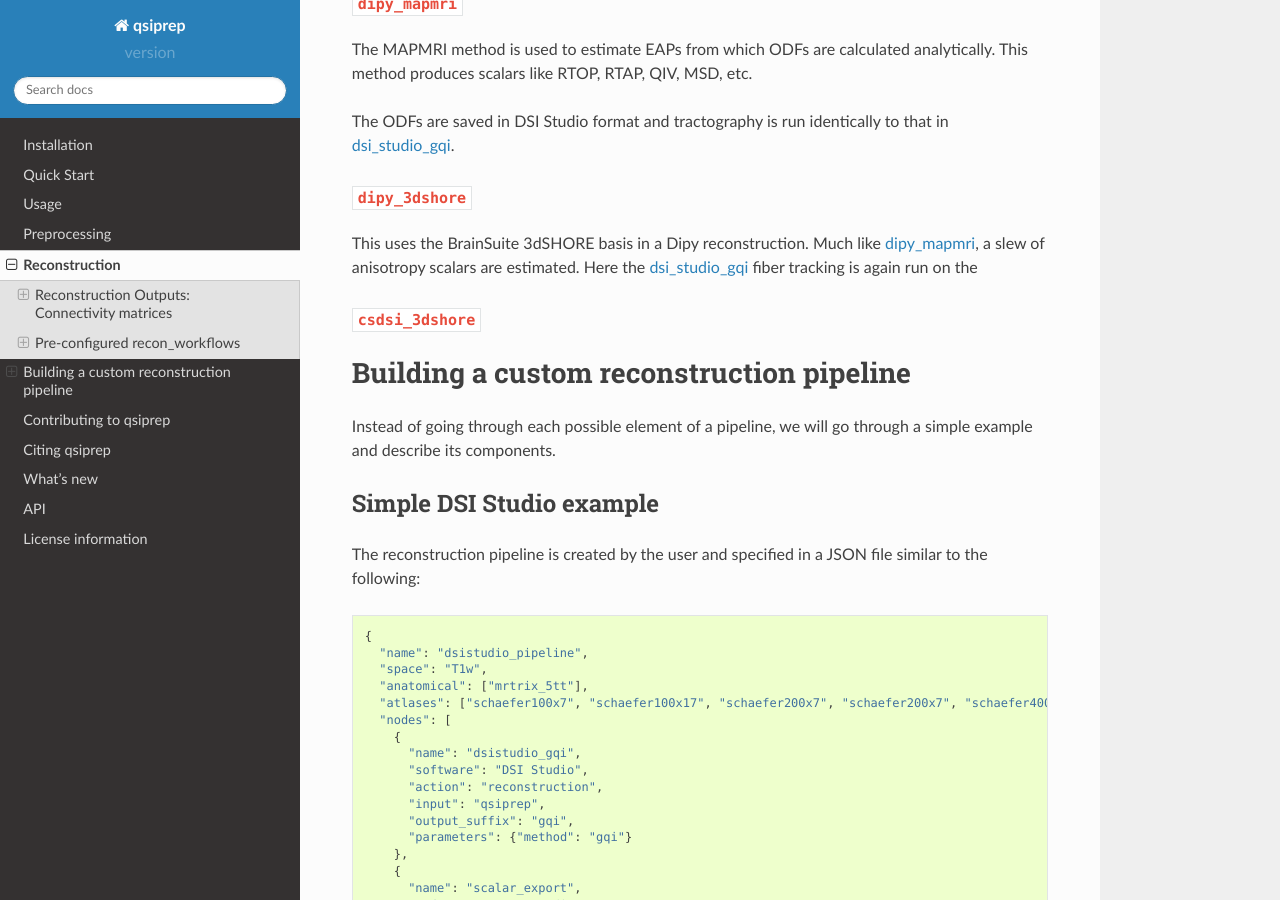
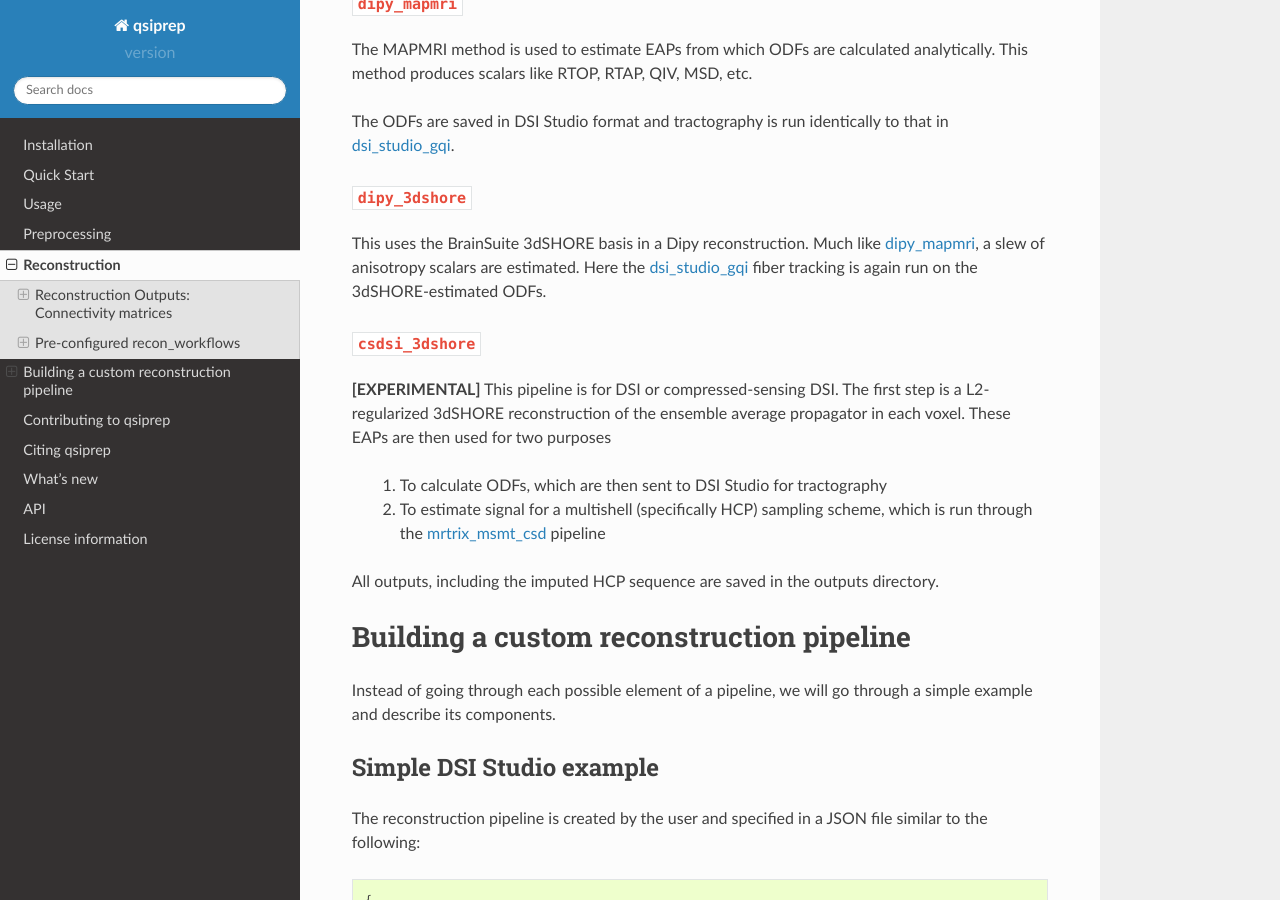
Before and after one commit to PennLINC/qsiprep, a Sphinx documentation site: the page built from docs/reconstruction.rst, in a window 1280 px wide and 900 px high, scrolled down 4097 px. Built offline with Sphinx 7.4.7 and the Read the Docs theme 2.0.0, drawn with Linux system fonts in a browser that asks for light colours.

Commit message:
update csdsi documentation

```diff
--- a/docs/reconstruction.rst
+++ b/docs/reconstruction.rst
@@ -236,13 +236,22 @@ The ODFs are saved in DSI Studio format and tractography is run identically to t
 
 This uses the BrainSuite 3dSHORE basis in a Dipy reconstruction. Much like :ref:`dipy_mapmri`,
 a slew of anisotropy scalars are estimated. Here the :ref:`dsi_studio_gqi` fiber tracking is
-again run on the
+again run on the 3dSHORE-estimated ODFs.
 
 .. _csdsi_3dshore:
 
 ``csdsi_3dshore``
 ^^^^^^^^^^^^^^^^^
 
+**[EXPERIMENTAL]** This pipeline is for DSI or compressed-sensing DSI. The first step is a
+L2-regularized 3dSHORE reconstruction of the ensemble average propagator in each voxel. These EAPs
+are then used for two purposes
+
+ 1. To calculate ODFs, which are then sent to DSI Studio for tractography
+ 2. To estimate signal for a multishell (specifically HCP) sampling scheme, which is run
+    through the :ref:`mrtrix_msmt_csd` pipeline
+
+All outputs, including the imputed HCP sequence are saved in the outputs directory.
 
 .. _custom_reconstruction:
 
```
